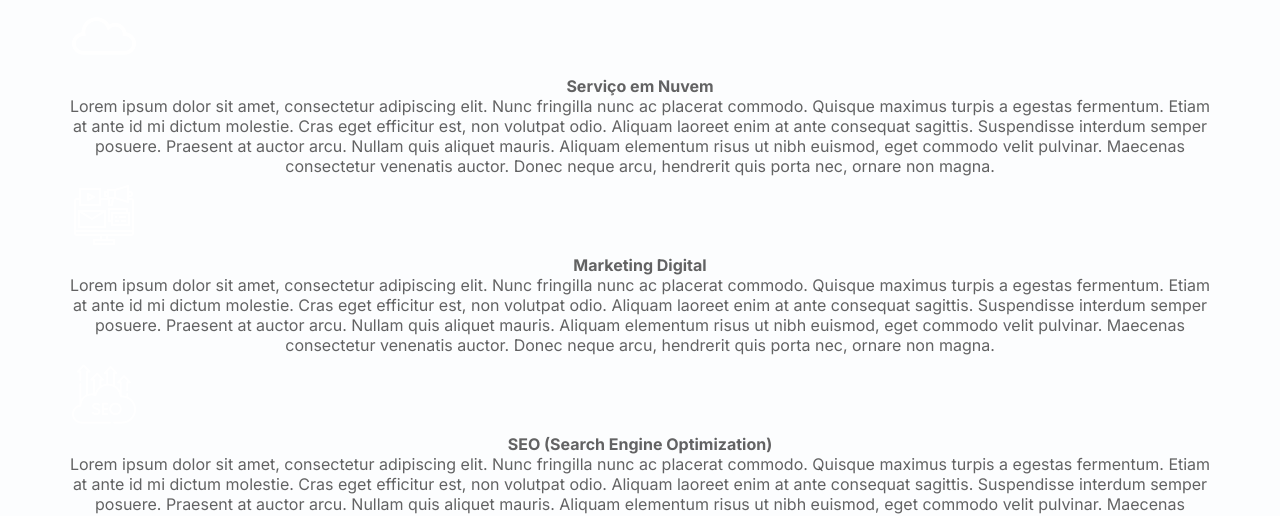
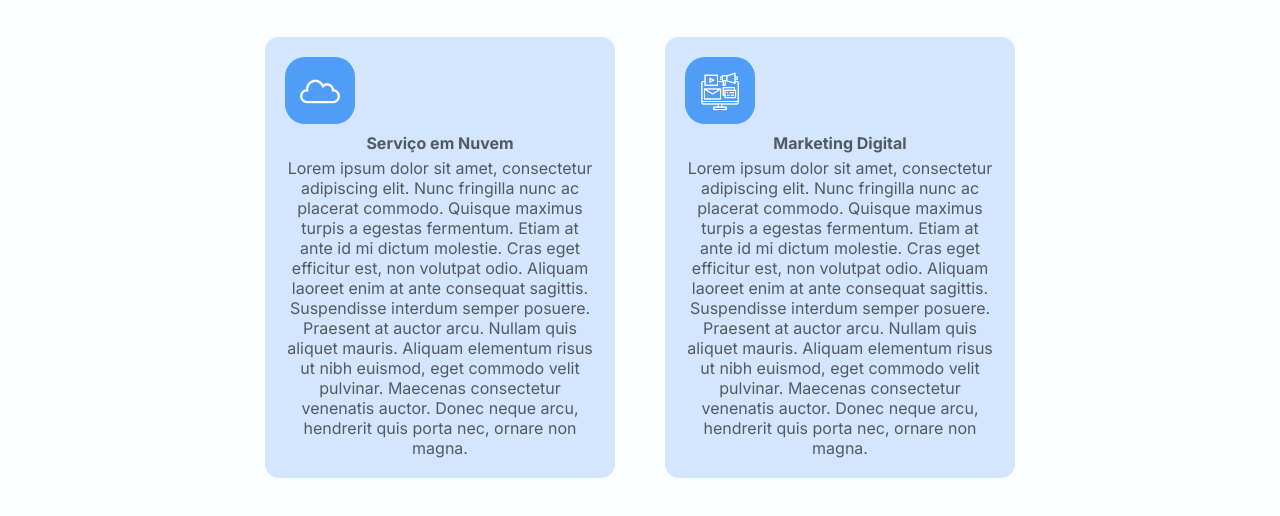
Before and after one commit to AdmilsonGoncalves/curso_html_css_js, a website built with webpack: page pages/servicos.html in a window 1280 px wide. Shown: the part 761-1277 px from the top of the page. Built offline with nearby package versions, Linux system fonts and the light colour scheme.

Commit message:
Página Serviços - WIP

```diff
--- a/css/style.css
+++ b/css/style.css
@@ -26,7 +26,7 @@ p {
 }
 
 .container {
-  max-width: 1820px;
+  max-width: 1440px;
   margin: 0 auto;
   padding: 0 5%;
 }
@@ -256,8 +256,50 @@ footer p {
   text-align: center;
 }
 
-.servicos.
+.servicos. .container > p {
+  text-align: center;
+}
 
+.servicos .row-cards {
+  display: flex;
+  justify-content: center;
+  margin-top: 20px ;
+  flex-flow: row wrap;
+  gap: 10px;
+}
+
+.servicos .row-cards-item {
+  background-color: #d3e6fd;
+  width: 350px;
+  padding: 20px;
+  border-radius: 14px;
+  margin: 20px;
+  transition: 0.3s;
+}
+
+.servicos .row-cards-item:hover {
+  background-color: #4f9cf9;
+}
+
+.servicos .row-cards-item:hover p{
+  color: white;
+}
+
+.servicos .row-cards-item img{
+  background-color: #4f9cf9;
+  border-radius: 20px;
+  width: 70px;
+  padding: 10px;
+}
+
+.servicos .row-cards-item p.nome-servico {
+  margin: 5px 0;
+  transition: 0.3s;
+}
+
+.servicos .row-cards-item p.descricao-servico {
+  transition: 0.3s;
+}
 
 @media screen and (max-width: 768px) {
   .main-menu {
```
